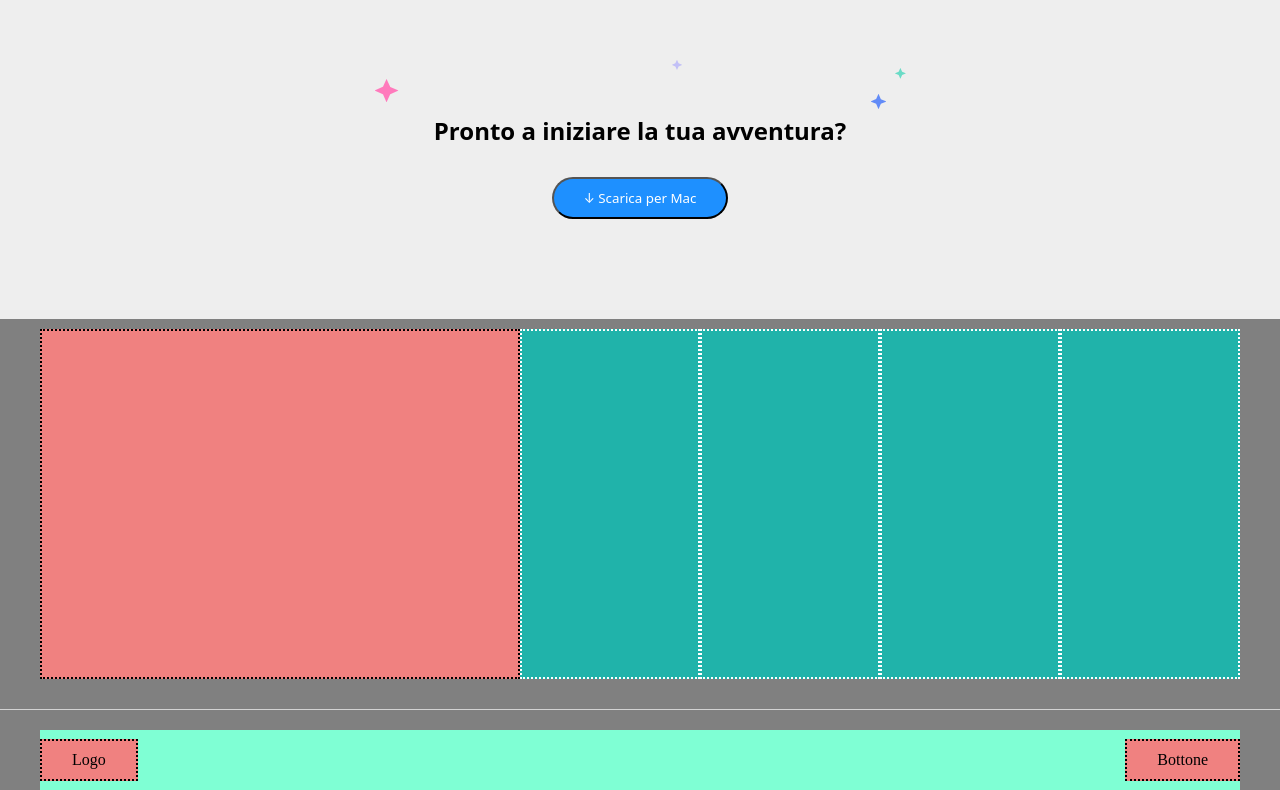
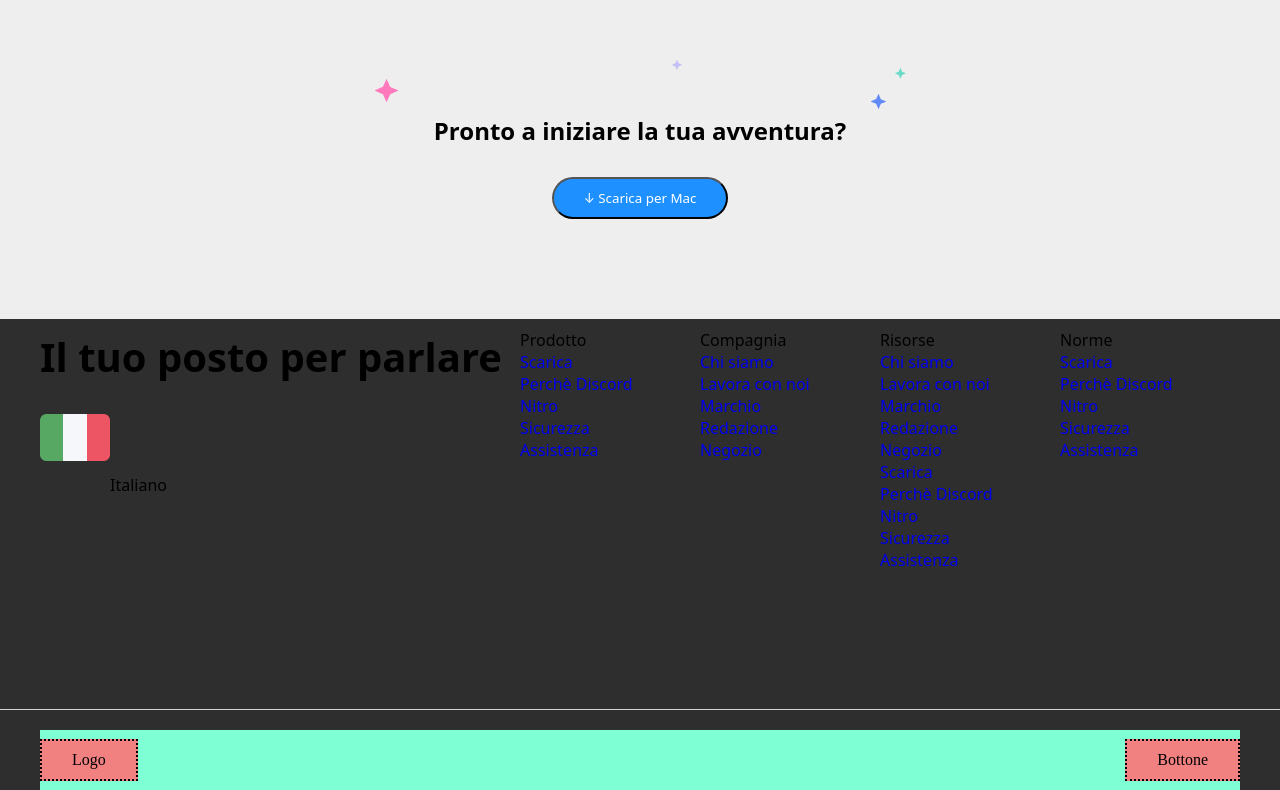
Before and after one commit to fabioferrari00/htmlcss-discord, a plain HTML site: page index.html in a window 1280 px wide. Shown: the part 2874-3664 px from the top of the page. Drawn offline with Linux system fonts and the light colour scheme.

Commit message:
[upd] prima modifica footer

```diff
--- a/index.html
+++ b/index.html
@@ -95,17 +95,57 @@
       </div>
     </div>
 
-    <footer>
-      <div class="top-footer bg-gray ">
-        <div class="container">
-          <div class="col-40 bg-dark-pink border-dotted border-radius"></div>
-          <div class="col-15 bg-marin border-dotted"></div>
-          <div class="col-15 bg-marin border-dotted"></div>
-          <div class="col-15 bg-marin border-dotted"></div>
-          <div class="col-15 bg-marin border-dotted"></div>
+    <footer class="bg-black">
+      <div class="top-footer">
+        <div class="container font-roboto">
+          <div class="col-40">
+            <h1 class="c-lg-blue">Il tuo posto per parlare</h1>
+            <img src="./img/ita.png" alt="" class="vertical-center my-30"><span>Italiano</span>
+          </div>
+          <div class="col-15">
+            <ul><span class="c-lg-blue">Prodotto</span>
+              <li><a href="#">Scarica</a></li>
+              <li><a href="#">Perchè Discord</a></li>
+              <li><a href="#">Nitro</a></li>
+              <li><a href="#">Sicurezza</a></li>
+              <li><a href="#">Assistenza</a></li>
+            </ul>
+          </div>
+          <div class="col-15">
+            <ul><span class="c-lg-blue">Compagnia</span>
+              <li><a href="#">Chi siamo</a></li>
+              <li><a href="#">Lavora con noi</a></li>
+              <li><a href="#">Marchio</a></li>
+              <li><a href="#">Redazione</a></li>
+              <li><a href="#">Negozio</a></li>
+            </ul>
+          </div>
+          <div class="col-15">
+            <ul><span class="c-lg-blue">Risorse</span>
+              <li><a href="#">Chi siamo</a></li>
+              <li><a href="#">Lavora con noi</a></li>
+              <li><a href="#">Marchio</a></li>
+              <li><a href="#">Redazione</a></li>
+              <li><a href="#">Negozio</a></li>
+              <li><a href="#">Scarica</a></li>
+              <li><a href="#">Perchè Discord</a></li>
+              <li><a href="#">Nitro</a></li>
+              <li><a href="#">Sicurezza</a></li>
+              <li><a href="#">Assistenza</a></li>
+            </ul>
+          </div>
+          <div class="col-15">
+            <ul><span class="c-lg-blue">Norme</span>
+              <li><a href="#">Scarica</a></li>
+              <li><a href="#">Perchè Discord</a></li>
+              <li><a href="#">Nitro</a></li>
+              <li><a href="#">Sicurezza</a></li>
+              <li><a href="#">Assistenza</a></li>
+            </ul>
+          </div>
         </div>
       </div>
-      <div class="bottom-footer bg-gray">
+      <div class="bottom-footer">
         <div class="container justify-content-between">
           <div class="col-100-foot bg-aquamarin">
             <p class="bg-dark-pink center-items border-dotted">logo</p>
```
